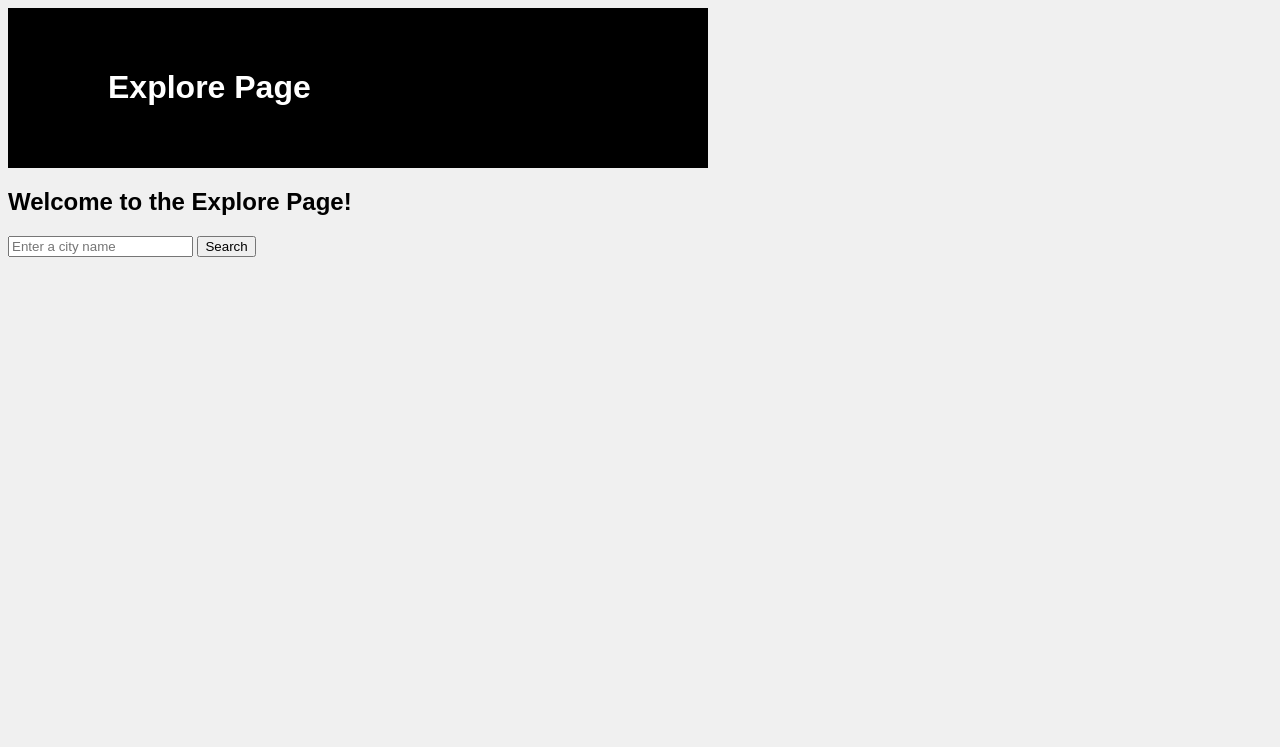
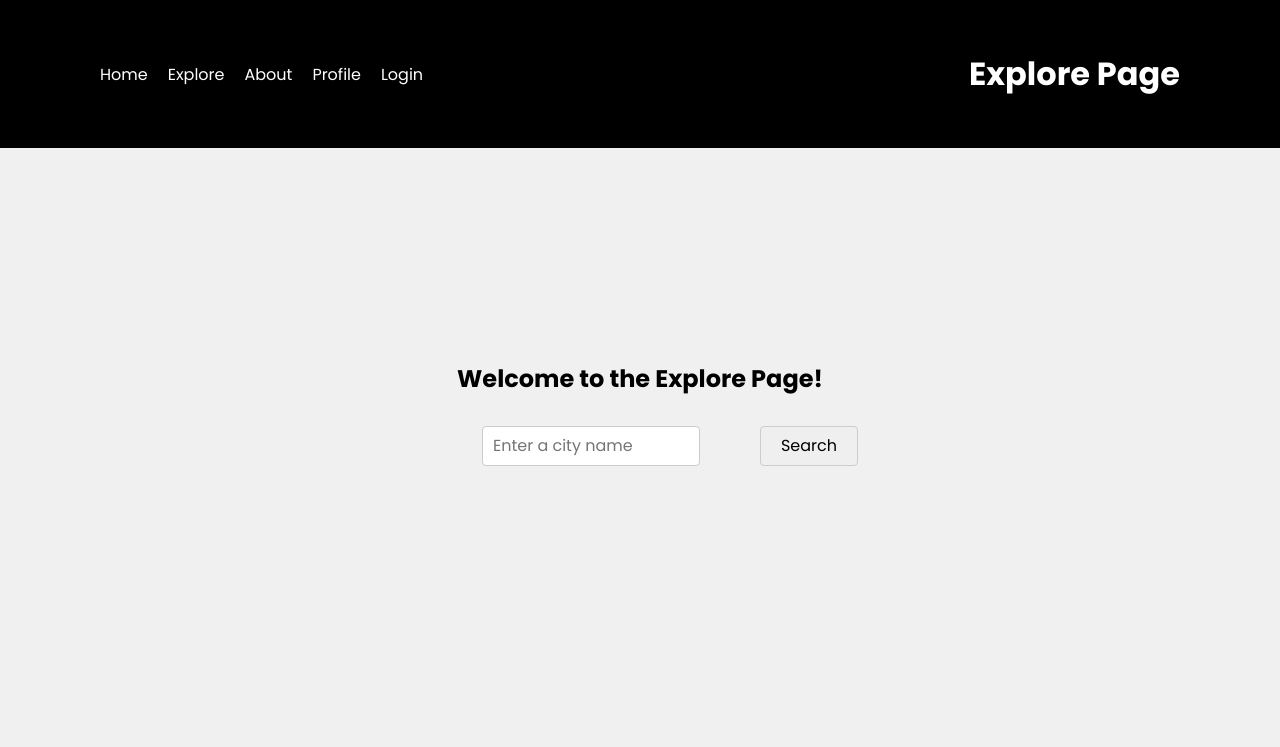
Before and after one commit to UPennftz/TripTie, a Django app: page /explore/ in a window 1280 px wide. Shown: the top 747 px of the page. Run offline with Django 4.2, Linux system fonts and the light colour scheme.

Commit message:
Try to resolve conflicts in CSS files, almost get the page with full elements

```diff
--- a/triptie/tripapp/static/css/index.css
+++ b/triptie/tripapp/static/css/index.css
@@ -1,3 +1,4 @@
+/* index.css */
 @import url('https://fonts.googleapis.com/css?family=Poppins:200,300,400,500,600,700,800,900&display=swap');
 *
 {
@@ -6,9 +7,109 @@
   box-sizing: border-box;
   font-family: 'Poppins', sans-serif;
 }
+/*Stack elements vertically*/
+#youtube-videos {
+    display: flex;
+    flex-direction: row; /* Align children horizontally */
+    align-items: center; /* Center children horizontally */
+    flex-wrap: wrap; /* Wrap items to next line if not enough space */
+    gap: 20px; /* Optional: adds space between items */
+    padding: 20px;
+    width: 100%; /* Adjust width as necessary */
+}
+
+.video-wrapper {
+    flex: 1; /* Allow each video to grow */
+    min-width: 300px; /* Minimum width for each video */
+    max-width: 400px; /* Maximum width for each video */
+    display: flex;
+    flex-direction: column;
+    align-items: center;
+    margin-bottom: 20px; /* Space between each video block */
+}
+
+.video-title {
+    margin-top: 10px; /* Space between video and title */
+    color: #000000; /* Set title color */
+}
+
+.video-description {
+    color: #000000; /* Set description color */
+    margin-top: 5px; /* Space between title and description */
+    text-align: center; /* Center-align the text */
+    max-width: 400px; /* Max width of the description text */
+}
+
+iframe {
+  flex: none; /* Do not allow the iframe to grow or shrink */
+  width: 560px; /* Fixed width for iframe */
+  height: 315px; /* Fixed height for iframe */
+}
+
+/* Adjust iframe size if necessary */
+.video-iframe {
+    width: 100%; /* Make iframe responsive to the size of .video-wrapper */
+    height: auto; /* Maintain aspect ratio */
+}
+
+#city-name {
+  color: black;
+  width: 50%;
+  height: 40px;
+  line-height: normal;
+  padding: 5px 10px;
+  margin: 0 auto;
+  font-size: 16px;
+  border: 1px solid #ccc;
+  border-radius: 4px;
+}
+
+#search-form button {
+  height: 40px;
+  padding: 5px 20px;
+  font-size: 16px;
+  border: 1px solid #ccc;
+  border-radius: 4px;
+  cursor: pointer; /* Show pointer on mouseover */
+}
+
+
+/*Center the search box*/
+#search-form {
+  display: flex;
+  justify-content: center;
+  align-items: center;
+  min-height: 100px;
+}
+/* Center the main */
+main {
+  display: flex;
+  flex-direction: column;
+  justify-content: center;
+  align-items: center;
+  height: 75vh;
+}
+
+
+/*Set the text color of the link to white*/
+header a {
+  color: #ffffff; /* color: white; */
+  text-decoration: none; /* no underline */
+}
+
+/*Make the navigation menu horizontal instead of vertical*/
+header ul {
+  list-style: none;
+  display: flex;
+}
+
+header ul li {
+  margin-right: 20px;
+}
+
 header
 {
-  position: absolute;
+  position: fixed;
   top: 0;
   left: 0;
   width: 100%;
@@ -45,7 +146,7 @@ header .logo
 }
 .showcase
 {
-  position: absolute;
+  position: relative;
   right: 0;
   width: 100%;
   min-height: 100vh;
@@ -64,7 +165,7 @@ header .logo
 
 .showcase video
 {
-  position: absolute;
+  position: relative;
   top: 0;
   left: 0;
   width: 100%;
@@ -74,7 +175,7 @@ header .logo
 }
 .overlay
 {
-  position: absolute;
+  position: relative;
   top: 0;
   left: 0;
   width: 100%;
@@ -121,7 +222,7 @@ header .logo
   text-transform: uppercase;
   text-decoration: none;
   font-weight: 500;
-  margin-top: 10px;
+  margin-top: 140px;
   color: #111;
   letter-spacing: 2px;
   transition: 0.2s;
--- a/triptie/tripapp/static/css/styles.css
+++ b/triptie/tripapp/static/css/styles.css
@@ -9,8 +9,8 @@ header {
   position: relative;
   top: 0;
   left: 0;
-  width: 500px;
-  padding: 40px 100px;
+  width: 100%;
+  padding: 50px 100px;
   z-index: 1000;
   display: flex;
   justify-content: space-between;
@@ -152,7 +152,7 @@ header .logo {
   text-transform: uppercase;
   text-decoration: none;
   font-weight: 500;
-  margin-top: 10px;
+  margin-top: 140px;
   color: #111;
   letter-spacing: 2px;
   transition: 0.2s;
--- a/triptie/tripapp/templates/tripapp/explore.html
+++ b/triptie/tripapp/templates/tripapp/explore.html
@@ -1,5 +1,5 @@
-<!--load static should open this-->
-<!--{% load static %}-->
+<!--explore.html-->
+{% load static %}
 
 <!DOCTYPE html>
 <html lang="en">
@@ -7,11 +7,21 @@
     <meta charset="UTF-8">
     <meta name="viewport" content="width=device-width, initial-scale=1.0">
     <title>Explore Page</title>
-<!--    load static should open this-->
+<!--    load static one by one, new one is now one-->
+    <link rel="stylesheet" href="{% static 'css/index.css' %}">
     <link rel="stylesheet" href="{% static 'css/styles.css' %}">
 </head>
 <body>
     <header>
+        <nav>
+            <ul>
+                <li><a href="#">Home</a></li>
+                <li><a href="#">Explore</a></li>
+                <li><a href="#">About</a></li>
+                <li><a href="#">Profile</a></li>
+                <li><a href="#">Login</a></li>
+            </ul>
+        </nav>
         <h1>Explore Page</h1>
     </header>
     <main>
@@ -35,14 +45,30 @@
                 container.innerHTML = ''; // Clear previous results
                 // Only traverse the first three videos of the returned data array
                 data.slice(0, 3).forEach(video => {
-                    const videoFrame = document.createElement('iframe');
-                    videoFrame.width = "560";
-                    videoFrame.height = "315";
-                    // Make sure the videoId is accessed correctly here
-                    videoFrame.src = `https://www.youtube.com/embed/${video.id.videoId}`;
-                    videoFrame.frameBorder = "0";
-                    videoFrame.allowFullscreen = true;
-                    container.appendChild(videoFrame);
+                    const videoWrapper = document.createElement('div');
+                videoWrapper.classList.add('video-wrapper');
+
+                const title = document.createElement('h3');
+                title.textContent = video.snippet.title;
+                title.classList.add('video-title');
+
+                const description = document.createElement('p');
+                description.textContent = video.snippet.description;
+                description.classList.add('video-description');
+
+                const videoFrame = document.createElement('iframe');
+                videoFrame.width = "400";
+                videoFrame.height = "300";
+                videoFrame.src = `https://www.youtube.com/embed/${video.id.videoId}`;
+                videoFrame.frameBorder = "0";
+                videoFrame.allowFullscreen = true;
+                videoFrame.classList.add('video-iframe'); // Add a class for styling if needed
+
+                videoWrapper.appendChild(title);
+                videoWrapper.appendChild(description);
+                videoWrapper.appendChild(videoFrame);
+
+                container.appendChild(videoWrapper);
                 });
             })
             .catch(error => {
```
